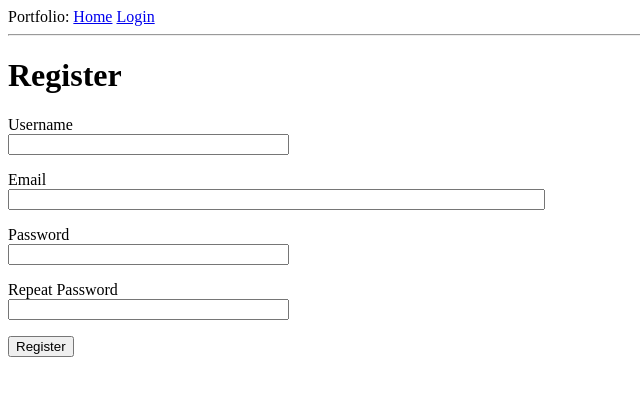
After one commit to yovitsa/blog_build, a Flask app: page /register in a window 1280 px wide. The commit adds this page. Shown: the top 396 px of the page, without its empty margins (0-640 px from the left). Run offline with Flask 3, Linux system fonts and the light colour scheme.

Commit message:
registration forms done, db works as expected

```diff
--- a/app/forms.py
+++ b/app/forms.py
@@ -1,9 +1,35 @@
 from flask_wtf import FlaskForm
 from wtforms import StringField, BooleanField, SubmitField, PasswordField
-from wtforms.validators import DataRequired
+from wtforms.validators import DataRequired, ValidationError, Email, EqualTo
+import sqlalchemy as sa
+from app import db
+from app.models import User
+
 
 class LoginForm(FlaskForm):
     username = StringField('Username', validators=[DataRequired()])
     password = PasswordField('Password', validators=[DataRequired()])
     remember_me = BooleanField('Remember Me')
     submit = SubmitField('Sign In')
+
+
+class RegistrationForm(FlaskForm):
+    username =  StringField('Username', validators=[DataRequired()])
+    email = StringField('Email', validators=[DataRequired(), Email()])
+    password = PasswordField('Password', validators=[DataRequired()])
+    password2 = PasswordField('Repeat Password', validators=[DataRequired(), EqualTo('password')])
+    submit = SubmitField('Register')
+
+    def validate_username(self, username):
+        user = db.session.scalar(sa.select(User).where(
+            User.username == username.data
+        ))
+        if user is not None:
+            raise ValidationError('Please use a diffrent username.')
+
+    def validate_email(self, email):
+        user = db.session.scalar(sa.select(User).where(
+            User.email == email.data
+        ))
+        if user is not None:
+            raise ValidationError('Please use a different email address ')
--- a/app/routes.py
+++ b/app/routes.py
@@ -1,7 +1,7 @@
 from flask import render_template, flash, redirect, url_for, request
 from urllib.parse import urlsplit
 from app import app, db
-from app.forms import LoginForm
+from app.forms import LoginForm, RegistrationForm
 from flask_login import login_required,current_user, login_user, logout_user
 import sqlalchemy as sa
 from app.models import User
@@ -14,7 +14,7 @@ from app.models import User
 @app.route('/index')
 @login_required
 def index():
-    user = {'username': 'Jovica'}
+
     posts = [
         {
             'author': {'username': 'John'},
@@ -25,7 +25,7 @@ def index():
             'body': 'The Avengers movie was so cool!'
         }
     ]
-    return render_template('index.html', title='Home', user=user, posts=posts)
+    return render_template('index.html', title='Home',  posts=posts)
 
 @app.route('/login', methods=['GET','POST'])
 
@@ -52,3 +52,20 @@ def login():
 def logout():
     logout_user()
     return redirect(url_for('index'))
+
+
+
+
+@app.route('/register', methods=['GET', 'POST'])
+def register():
+    if current_user.is_authenticated:
+        return redirect(url_for('index'))
+    form = RegistrationForm()
+    if form.validate_on_submit():
+        user = User(username=form.username.data, email=form.email.data)
+        user.set_password(form.password.data)
+        db.session.add(user)
+        db.session.commit()
+        flash('Congratulations, you are now a registered user!')
+        return redirect(url_for('login'))
+    return render_template('register.html', title='Register', form=form)
--- a/app/templates/base.html
+++ b/app/templates/base.html
@@ -17,7 +17,7 @@
         <a href="{{ url_for('login') }}">Login</a>
         {% else %}
         <a href="{{ url_for('logout') }}">Logout</a>
-        {% endif }
+        {% endif %}
     </div>
          <hr>
          {% with messages = get_flashed_messages() %}
--- a/app/templates/index.html
+++ b/app/templates/index.html
@@ -1,10 +1,10 @@
 {% extends 'base.html' %}
 
 {% block content %}
-    <h1>Hi {{ user.username }}!</h1>
+    <h1>Hi {{ current_user.username }}!</h1>
     {% for post in posts %}
     <div><p>
-        {{ post.author.usernamer }} says: <b>{{ post.body }}</b>
+        {{ post.author.username }} says: <b>{{ post.body }}</b>
     </p></div>
     {% endfor %}
 {% endblock %}
--- a/app/templates/login.html
+++ b/app/templates/login.html
@@ -31,5 +31,6 @@
 
 
     </form>
+    <p>Are you a New User? <a href="{{ url_for('register') }}">Click To register</a></p>
 
 {% endblock %}
--- /dev/null
+++ b/app/templates/register.html
@@ -0,0 +1,40 @@
+{% extends 'base.html' %}
+
+{% block content %}
+    <h1>Register</h1>
+    <form action="" method="POST">
+        {{ form.hidden_tag() }}
+        <p>
+            {{ form.username.label }} <br>
+            {{ form.username(size=32) }} <br>
+            {% for error in form.username.errors %}
+            <span style="color: red;" >[{{ error }}]</span>
+            {% endfor %}
+
+        </p>
+        <p>
+            {{ form.email.label }}<br>
+            {{ form.email(size=64) }}<br>
+            {% for error in form.email.errors %}
+            <span style="color: red;">[{{ error }}]</span>
+            {% endfor %}
+        </p>
+        <p>
+            {{ form.password.label }}<br>
+            {{ form.password(size=32) }}<br>
+            {% for error in form.password.errors %}
+            <span style="color: red;">[{{ error }}]</span>
+            {% endfor %}
+        </p>
+        <p>
+            {{ form.password2.label }}<br>
+            {{ form.password2(size=32) }}<br>
+            {% for error in form.password2.errors %}
+            <span style="color: red;">[{{ error }}]</span>
+            {% endfor %}
+        </p>
+        <p>{{ form.submit() }}</p>
+    </form>
+
+    </form>
+{% endblock %}
```
Also changed, not shown: app.db.
